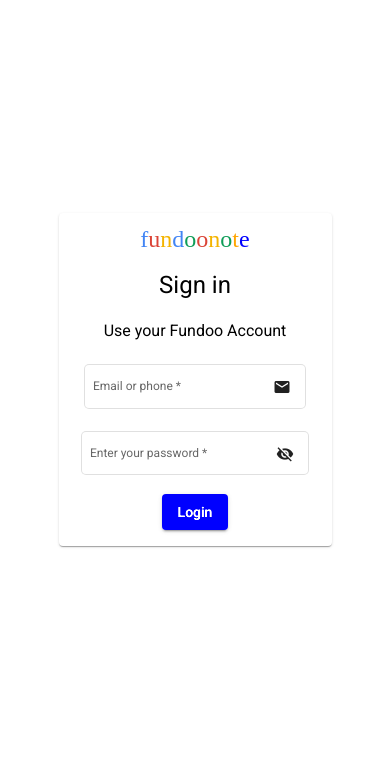
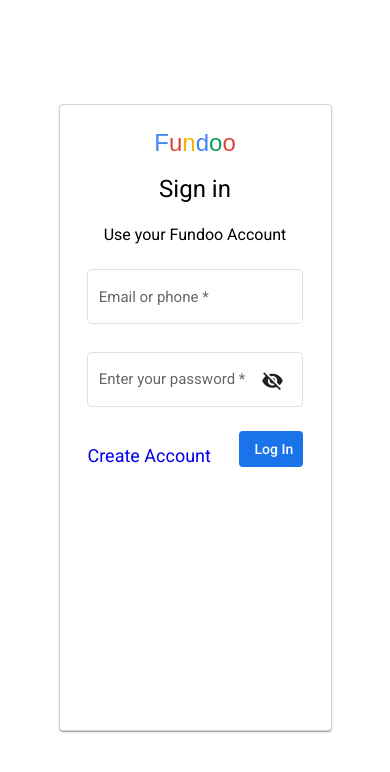
Before and after one commit to karthik-karotra/Fundo-Notes-Angular-CLI, an Angular app: page /login in a window 390 px wide. Shown: the top 772 px of the page. Built offline with nearby package versions, Linux system fonts and the light colour scheme.

Commit message:
[Karthik]REFACTOR : CSS Properties And Made UI Responsive

```diff
--- a/src/app/components/login/login.component.html
+++ b/src/app/components/login/login.component.html
@@ -1,22 +1,20 @@
 <div class="login-main" fxLayout="row" fxLayoutAlign="center center">
-    <mat-card fxFlex="33" fxFlex.xs="70">
+    <mat-card fxFlex="33" fxFlex.xs="70" fxFlex.md="50"
+    fxFlex.sm="60"
+    class="card">
         <div
         class="login-heading"
         fxLayout="column"
         fxLayoutAlign="center center"
         >
-            <mat-card-title>
+            <mat-card-title style="margin-top: 5%">
                 <p>
-                    <span class="f">f</span>
+                    <span class="f">F</span>
                     <span class="u">u</span>
                     <span class="n">n</span>
                     <span class="d">d</span>
                     <span class="o">o</span>
                     <span class="oo">o</span>
-                    <span class="n">n</span>
-                    <span class="o">o</span>
-                    <span class="t">t</span>
-                    <span class="e">e</span>
                 </p>
             </mat-card-title>
             <h1> Sign in </h1>
@@ -27,14 +25,14 @@
         fxLayout="column"
         fxLayoutAlign="center center"
         >
-            <mat-form-field [style.fontSize.px]="12" appearance="outline">
+            <mat-form-field [style.fontSize.px]="15" appearance="outline" style="width: 90%">
                 <mat-label>Email or phone</mat-label>
                 <input matInput placeholder="Email" name="email" type="text" [formControl]="email" required>
-                <mat-icon matSuffix>email</mat-icon>
+                <!-- <mat-icon matSuffix>email</mat-icon> -->
                 <mat-error *ngIf="email.invalid">{{getErrorMessageForEmail()}}</mat-error>
             </mat-form-field>
 
-            <mat-form-field [style.fontSize.px]="12" appearance="outline">
+            <mat-form-field [style.fontSize.px]="15" appearance="outline" style="width: 90%">
                 <mat-label>Enter your password</mat-label>
                 <input matInput placeholder="Password" name="password" [type]="hide ? 'password' : 'text'" [formControl]="password" required>
                 <button mat-icon-button matSuffix (click)="hide = !hide" [attr.aria-label]="'Hide password'"
@@ -44,12 +42,42 @@
                 <mat-error *ngIf="password.invalid">{{getErrorMessageForPassword()}}</mat-error>
             </mat-form-field>
         </div>
-        <div class="login-button" fxLayout="row" fxLayoutAlign="center center" fxLayoutGap=10%>
+        <!-- <div
+        class="login-button"
+        fxLayout="row"
+        fxLayoutAlign="center center"
+        fxLayoutGap="10%"
+      ></div> -->
+      <div
+        fxLayout="row"
+        fxLayoutAlign="space-between end"
+        style="padding-left: 5%; padding-right: 5%"
+      >
+        <div>
+          <a
+            href="http://fundoonotes.incubation.bridgelabz.com"
+            style="font-size: 18px; text-decoration: none"
+            target="_blank"
+            >Create Account</a
+          >
+        </div>
+        <div fxLayoutAlign="end end">
+          <button
+            style="width: 25%; background-color: #1a73e8"
+            mat-flat-button
+            color="primary"
+            (click)="onClicked()"
+          >
+            Log In
+          </button>
+        </div>
+      </div>
+        <!-- <div class="login-button" fxLayout="row" fxLayoutAlign="center center" fxLayoutGap=10%>
             <button mat-raised-button
             style="background-color: #0000FF;filter:brightness(1.5);color: white;" (click)="onClicked()"
             >
                 Login
             </button>
-        </div>
+        </div> -->
     </mat-card>
 </div>
--- a/src/app/components/login/login.component.scss
+++ b/src/app/components/login/login.component.scss
@@ -1,37 +1,36 @@
 .f {
     color: #4285F4;
+    font-family: 'Google Sans','Noto Sans Myanmar UI',arial,sans-serif;
 }
 
 .u {
-    color: #DB4437
+    color: #DB4437;
+    font-family: 'Google Sans','Noto Sans Myanmar UI',arial,sans-serif;
+
 }
 
 .n {
-    color: #F4B400
+    color: #F4B400;
+    font-family: 'Google Sans','Noto Sans Myanmar UI',arial,sans-serif;
 }
 
 .d {
     color: #4285F4;
+    font-family: 'Google Sans','Noto Sans Myanmar UI',arial,sans-serif;
 }
 
 .o {
-    color: #0F9D58
+    color: #0F9D58;
+    font-family: 'Google Sans','Noto Sans Myanmar UI',arial,sans-serif;
 }
 
 .oo {
-    color: #DB4437
-}
-
-.t {
-    color: #FFA500
-}
-
-.e {
-    color: #0000FF
+    color: #DB4437;
+    font-family: 'Google Sans','Noto Sans Myanmar UI',arial,sans-serif;
 }
 
 .login-main {
-    height: 90vh;
+    height: 99vh;
 
 }
 
@@ -40,3 +39,16 @@
     font-size: 15px;
      color: black;
 }
+
+.card {
+    height: 75%;
+    border: 1px solid lightgray;
+}
+
+@media only screen and (max-device-width :750px) {
+    .card {
+        border: none;
+        box-shadow: none;
+
+    }
+}
```
